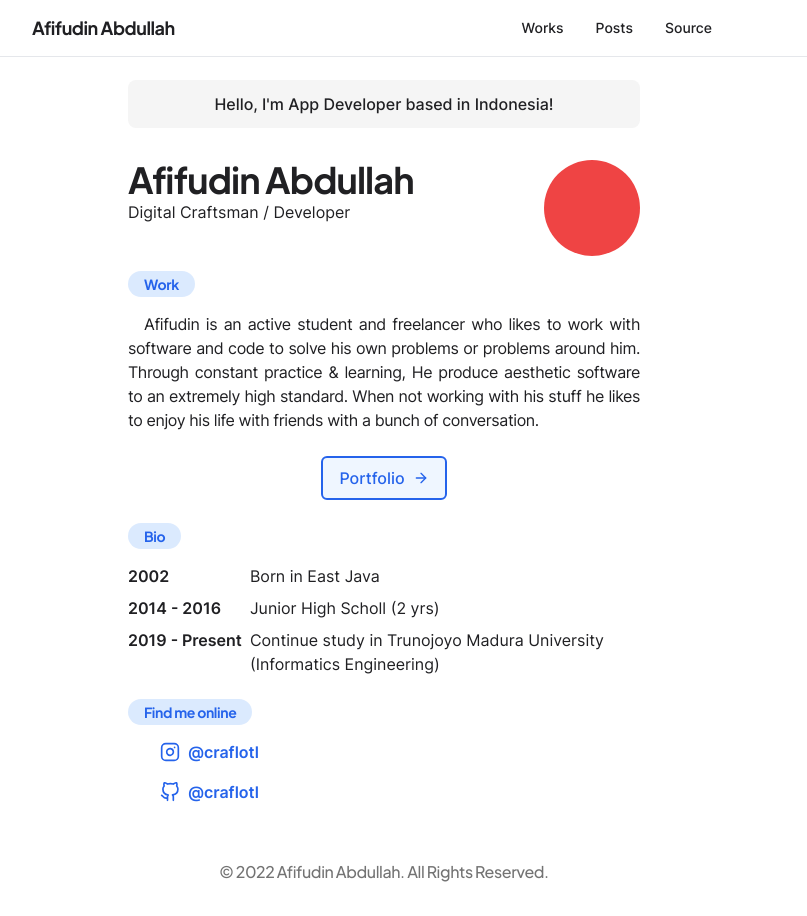
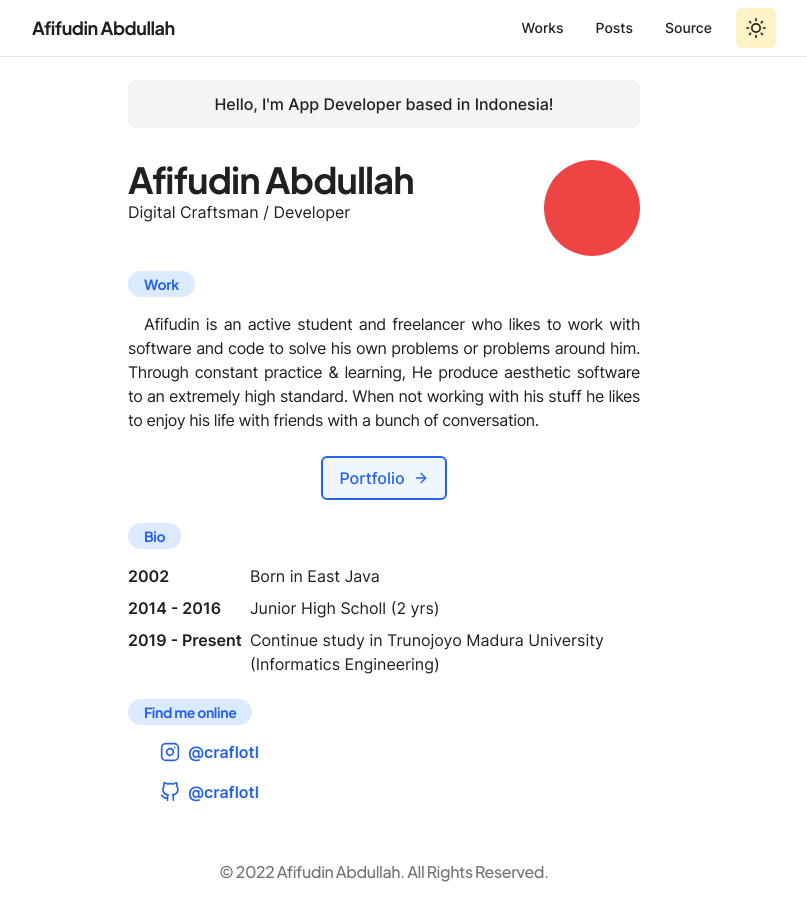
Before and after one commit to afifcodes/craflotl-homepage, a Next.js app: page / in a window 1280 px wide. Shown: the whole page, without its empty margins (256-1063 px from the left). Built offline with nearby package versions, Linux system fonts and the light colour scheme.

Commit message:
update theme context and button

```diff
--- a/components/Navbar.js
+++ b/components/Navbar.js
@@ -51,8 +51,8 @@ export default function Navbar() {
             </a>
           </Link>
           <div className="relative h-10">
-            <AnimatePresence>
-              {theme === "light" && (
+            {theme === "light" ? (
+              <AnimatePresence>
                 <motion.button
                   initial="initial"
                   animate="animate"
@@ -67,10 +67,9 @@ export default function Navbar() {
                 >
                   <Moon className="h-5 w-5 text-neutral-200" />
                 </motion.button>
-              )}
-            </AnimatePresence>
-            <AnimatePresence>
-              {theme === "dark" && (
+              </AnimatePresence>
+            ) : (
+              <AnimatePresence>
                 <motion.button
                   initial="initial"
                   animate="animate"
@@ -85,8 +84,8 @@ export default function Navbar() {
                 >
                   <Sun className="h-5 w-5 text-[#202023]" />
                 </motion.button>
-              )}
-            </AnimatePresence>
+              </AnimatePresence>
+            )}
           </div>
         </div>
         <button className="sm:hidden rounded-md w-10 h-10 outline-none flex items-center justify-center bg-white">
--- a/lib/GlobalContext.js
+++ b/lib/GlobalContext.js
@@ -7,7 +7,7 @@ export const GlobalProvider = ({ children }) => {
 
   useEffect(() => {
     document.documentElement.classList.add(
-      localStorage.getItem("craflotl-theme")
+      localStorage.getItem("craflotl-theme") || "light"
     );
     setTheme(localStorage.getItem("craflotl-theme"));
   }, []);
```
